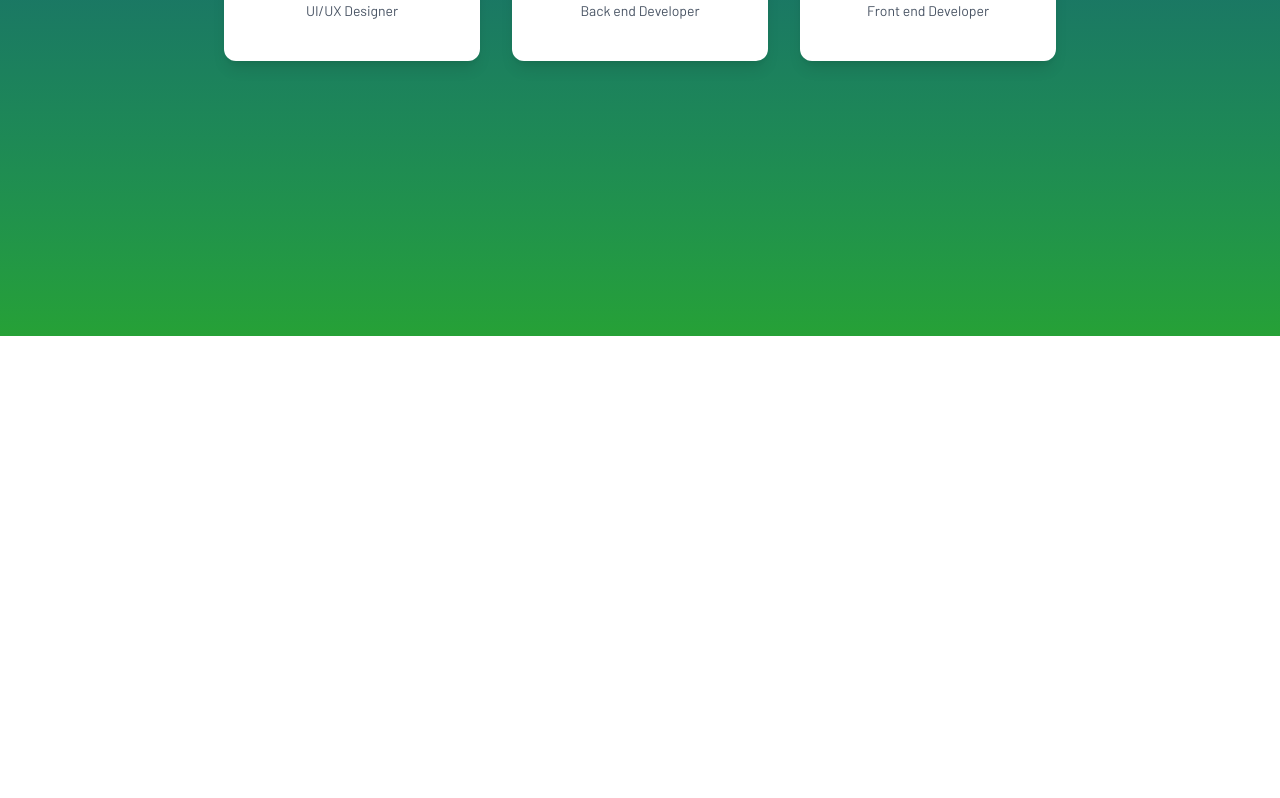
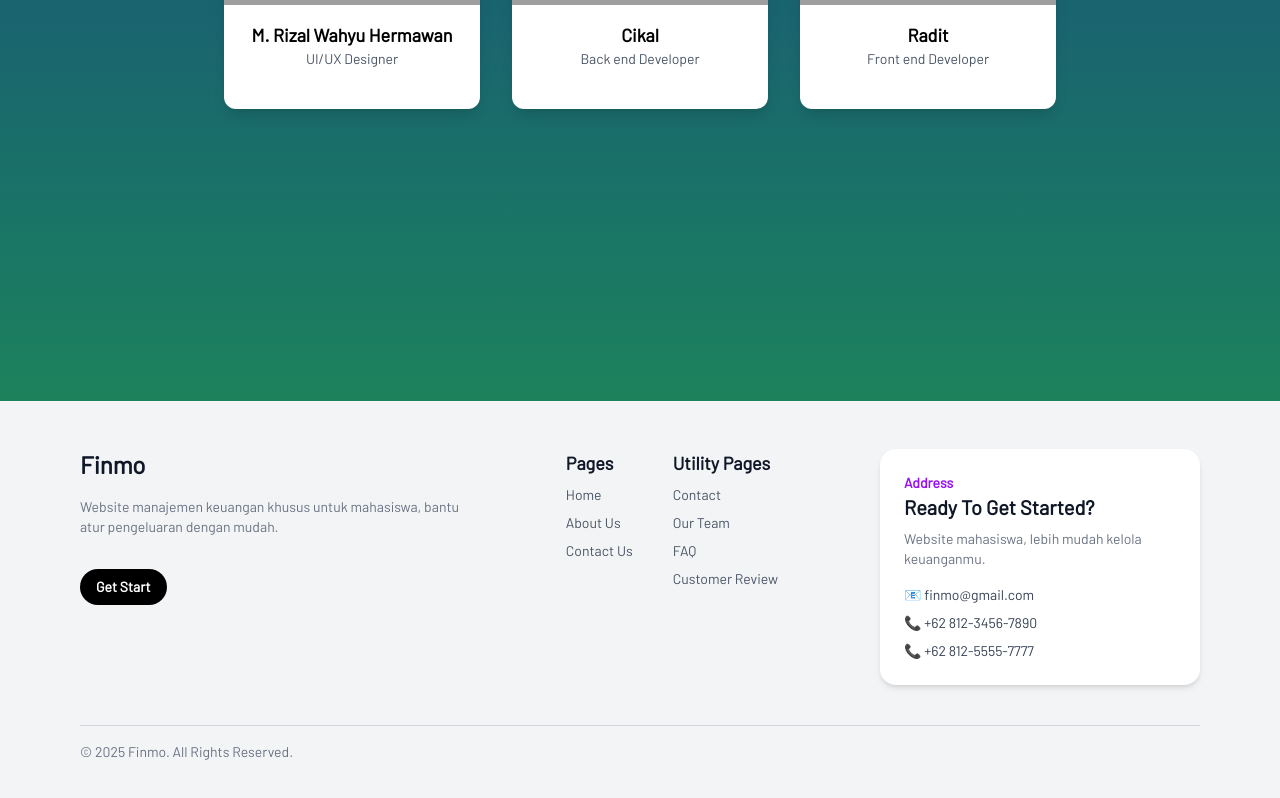
Before and after one commit to cikalalala/Finmo_BPF, a React (Vite) app: page /OurTim in a window 1280 px wide. Shown: the part 464-1262 px from the top of the page. Before the commit the page ends 800 px from the top, so only its background shows below. Built offline with nearby package versions, Linux system fonts and the light colour scheme; grey boxes are pictures that could not be loaded.

Commit message:
Menambahkan footer

```diff
--- a/src/components/Footer.jsx
+++ b/src/components/Footer.jsx
@@ -1,32 +1,69 @@
+import { Link } from "react-router-dom";
+
 export default function Footer() {
   return (
-    <div id="sidebar-footer" className="mt-auto pt-6 border-t text-sm text-gray-400">
-      <div className="flex flex-col md:flex-row justify-between items-center px-4 gap-4">
-        {/* Kontak */}
-        <div className="text-center md:text-left">
-          <p>Email: <a href="mailto:info@sedapresto.com" className="text-purple-600 hover:underline">info@sedapresto.com</a></p>
-          <p>Telp: <a href="tel:+62123456789" className="text-purple-600 hover:underline">+62 123 456 789</a></p>
+    <footer className="bg-gray-100 py-12 px-4 md:px-20 text-gray-800 relative overflow-hidden">
+      <div className="flex flex-col md:flex-row justify-between gap-10">
+
+        {/* Logo & Deskripsi */}
+        <div className="space-y-4 max-w-sm">
+          <div className="flex items-center gap-2 text-2xl font-bold">
+            <span className="text-gray-900">Finmo</span>
+          </div>
+          <p className="text-sm text-gray-500">
+            Website manajemen keuangan khusus untuk mahasiswa, bantu atur pengeluaran dengan mudah.
+          </p>
+          <div className="flex gap-3 pt-4">
+            <Link to="/register">
+              <button className="bg-black text-white rounded-full px-4 py-2 text-sm font-semibold">Get Start</button>
+            </Link>
+          </div>
         </div>
 
-        {/* Sosmed */}
-        <div className="flex gap-3">
-          <a href="https://facebook.com/sedapresto" target="_blank" rel="noreferrer" aria-label="Facebook" className="hover:text-purple-600">📘</a>
-          <a href="https://instagram.com/sedapresto" target="_blank" rel="noreferrer" aria-label="Instagram" className="hover:text-purple-600">📸</a>
-          <a href="https://twitter.com/sedapresto" target="_blank" rel="noreferrer" aria-label="Twitter" className="hover:text-purple-600">🐦</a>
+        {/* Menu Pages */}
+        <div className="flex gap-10">
+          <div>
+            <h3 className="font-bold text-lg mb-2 text-gray-900">Pages</h3>
+            <ul className="space-y-2 text-sm text-gray-600">
+              <li><Link to="/" className="hover:text-green-600">Home</Link></li>
+              <li><Link to="/About" className="hover:text-green-600">About Us</Link></li>
+              <li><Link to="/Contact" className="hover:text-green-600">Contact Us</Link></li>
+            </ul>
+          </div>
+          <div>
+            <h3 className="font-bold text-lg mb-2 text-gray-900">Utility Pages</h3>
+            <ul className="space-y-2 text-sm text-gray-600">
+              <li><Link to="/Contact" className="hover:text-green-600">Contact</Link></li>
+              <li><Link to="/OurTim" className="hover:text-green-600">Our Team</Link></li>
+              <li><Link to="/FAQpage" className="hover:text-green-600">FAQ</Link></li>
+              <li><Link to="/CustomerRivew" className="hover:text-green-600">Customer Review</Link></li>
+            </ul>
+          </div>
         </div>
 
-        {/* Gambar kecil */}
-        <img
-          src="https://via.placeholder.com/50x30?text=👨‍🍳"
-          alt="Logo orang"
-          className="object-contain"
-        />
+        {/* Kontak */}
+        <div className="bg-white p-6 rounded-2xl shadow-md max-w-xs">
+          <h3 className="text-purple-600 font-bold text-sm">Address</h3>
+          <h2 className="text-xl font-bold text-gray-900 mb-2">Ready To Get Started?</h2>
+          <p className="text-sm text-gray-500 mb-4">Website mahasiswa, lebih mudah kelola keuanganmu.</p>
+          <div className="space-y-2 text-sm text-gray-700">
+            <p>📧 finmo@gmail.com</p>
+            <p>📞 +62 812-3456-7890</p>
+            <p>📞 +62 812-5555-7777</p>
+          </div>
+        </div>
       </div>
 
-      <div className="mt-4 text-center text-xs">
-        <span className="block font-bold">Sedap Restaurant Admin Dashboard</span>
-        <p className="font-light">&copy; 2025 All Rights Reserved</p>
+      {/* Garis Bawah */}
+      <div className="border-t border-gray-300 mt-10 pt-4 flex flex-col md:flex-row justify-between items-center text-sm text-gray-500">
+        <p>© 2025 Finmo. All Rights Reserved.</p>
+        <div className="flex gap-4 mt-4 md:mt-0">
+          <a href="#"><i className="fab fa-facebook"></i></a>
+          <a href="#"><i className="fab fa-twitter"></i></a>
+          <a href="#"><i className="fab fa-linkedin"></i></a>
+          <a href="#"><i className="fab fa-instagram"></i></a>
+        </div>
       </div>
-    </div>
+    </footer>
   );
 }
--- a/src/layouts/GuestLayout.jsx
+++ b/src/layouts/GuestLayout.jsx
@@ -1,5 +1,5 @@
 import { Link, Outlet } from "react-router-dom";
-
+import Footer from "../components/Footer";
 export default function GuestLayout({ children }) {
   return (
     <div className="min-h-screen bg-gradient-to-b from-[#1f3a7e] to-[#26a136] text-white">
@@ -22,6 +22,7 @@ export default function GuestLayout({ children }) {
         </nav>
       </header>
       <main><Outlet /></main>
+      <Footer />
     </div>
   );
 }
--- a/src/pages/guest/OurTim.jsx
+++ b/src/pages/guest/OurTim.jsx
@@ -18,7 +18,7 @@ export default function OurTeam() {
   ];
 
   return (
-    <div>
+    <div className="min-h-screen bg-gradient-to-b py-12">
       <div className="text-center mb-12">
         <h2 className="text-3xl font-bold uppercase">TEAM</h2>
         <p className="text-gray-200 mt-2 max-w-xl mx-auto">
```
